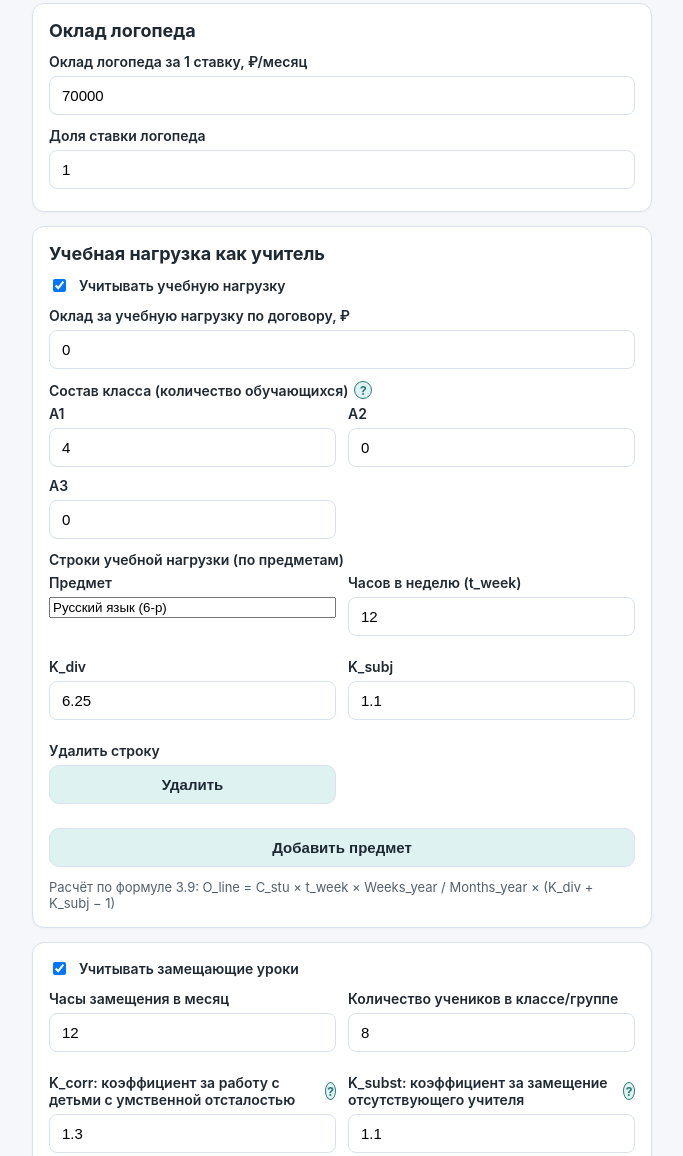
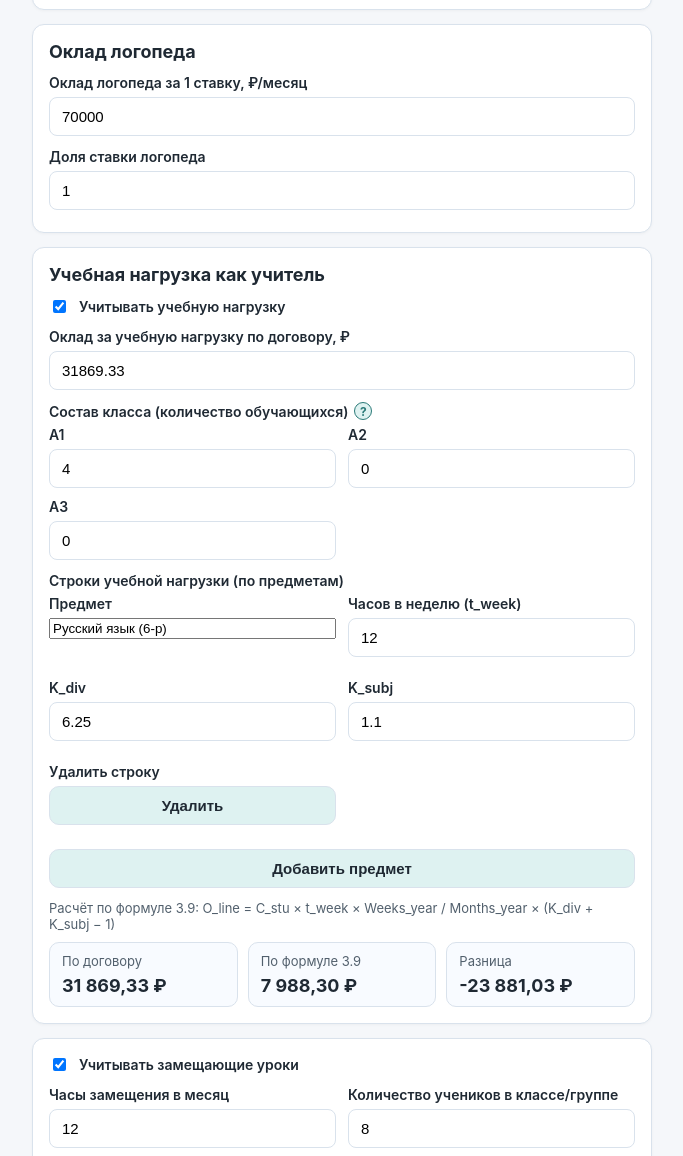
Before and after one commit to d1249/speech_therapist_salary_calc, a plain HTML site: page index.html in a window 1280 px wide. Shown: the part 841-1997 px from the top of the page, without its empty margins (298-981 px from the left). Drawn offline with Linux system fonts and the light colour scheme.

Commit message:
Add teacher load comparison and contract default

```diff
--- a/index.html
+++ b/index.html
@@ -143,6 +143,31 @@
       margin-top: 8px;
       line-height: 1.5;
       font-size: 14px;
+    }
+
+    .stat-grid {
+      display: grid;
+      grid-template-columns: repeat(auto-fit, minmax(180px, 1fr));
+      gap: 10px;
+      margin-top: 10px;
+    }
+
+    .stat-card {
+      border: 1px solid var(--border);
+      border-radius: 10px;
+      padding: 10px 12px;
+      background: #f8fbff;
+    }
+
+    .stat-label {
+      font-size: 13px;
+      color: #52606d;
+      margin-bottom: 6px;
+    }
+
+    .stat-value {
+      font-weight: 700;
+      font-size: 18px;
     }
 
     .buttons {
@@ -305,7 +330,7 @@
       <div id="teacher_block">
         <div class="field">
           <label for="o_teacher_contract">Оклад за учебную нагрузку по договору, ₽</label>
-          <input id="o_teacher_contract" type="number" min="0" step="100">
+          <input id="o_teacher_contract" type="number" min="0" step="0.01">
         </div>
         <div class="field">
           <label>Состав класса (количество обучающихся) <span class="info" tabindex="0" data-tooltip="Укажите численность по трем групповым уровням. Подсказка: для кейса «6-р» оставьте значения 4, 0 и 0.">?</span></label>
@@ -331,6 +356,20 @@
           <button id="add_teacher_line" class="btn-secondary" type="button" style="margin-top:6px">Добавить предмет</button>
         </div>
         <div class="muted" style="font-size:13px">Расчёт по формуле 3.9: O_line = C_stu × t_week × Weeks_year / Months_year × (K_div + K_subj − 1)</div>
+        <div class="stat-grid" aria-live="polite">
+          <div class="stat-card">
+            <div class="stat-label">По договору</div>
+            <div class="stat-value" id="teacher_contract_display">0 ₽</div>
+          </div>
+          <div class="stat-card">
+            <div class="stat-label">По формуле 3.9</div>
+            <div class="stat-value" id="teacher_formula_display">0 ₽</div>
+          </div>
+          <div class="stat-card">
+            <div class="stat-label">Разница</div>
+            <div class="stat-value" id="teacher_delta_display">0 ₽</div>
+          </div>
+        </div>
       </div>
     </section>
 
@@ -427,7 +466,7 @@
       a1: 4,
       a2: 0,
       a3: 0,
-      o_teacher_contract: 0,
+      o_teacher_contract: 31869.33,
       use_substitution: true,
       h_subst: 12,
       n_students: 8,
@@ -472,6 +511,9 @@
     const summaryBreakdown = document.getElementById('summary_breakdown');
     const logopedBreakdown = document.getElementById('logoped_breakdown');
     const teacherBreakdown = document.getElementById('teacher_breakdown');
+    const teacherContractDisplay = document.getElementById('teacher_contract_display');
+    const teacherFormulaDisplay = document.getElementById('teacher_formula_display');
+    const teacherDeltaDisplay = document.getElementById('teacher_delta_display');
     const substitutionBreakdown = document.getElementById('substitution_breakdown');
     const extrasBreakdown = document.getElementById('extras_breakdown');
     const teacherBlock = document.getElementById('teacher_block');
@@ -669,11 +711,14 @@
 
       const total = zLogoped + oTeacherContract + zSubst + zComp + zStim;
 
+      const teacherDelta = teacherCalc.total - oTeacherContract;
+
       summaryDisplay.textContent = `Итоговая сумма за месяц: ${formatMoney(total)}`;
       summaryBreakdown.innerHTML = `
         Оклад логопеда: <strong>${formatMoney(zLogoped)}</strong><br>
         Учебная нагрузка (по договору): <strong>${formatMoney(oTeacherContract)}</strong><br>
         Учебная нагрузка (по формуле): <strong>${formatMoney(teacherCalc.total)}</strong><br>
+        Разница (формула − договор): <strong>${formatMoney(teacherDelta)}</strong><br>
         Замещение: <strong>${formatMoney(zSubst)}</strong><br>
         Компенсации: <strong>${formatMoney(zComp)}</strong><br>
         Стимулирующие: <strong>${formatMoney(zStim)}</strong>
@@ -685,13 +730,16 @@
         = <strong>${formatMoney(zLogoped)}</strong>
       `;
 
-      const teacherDelta = teacherCalc.total - oTeacherContract;
       teacherBreakdown.innerHTML = useTeacher ? `
         По договору: <strong>${formatMoney(oTeacherContract)}</strong><br>
         По формуле: <strong>${formatMoney(teacherCalc.total)}</strong><br>
         Разница: <strong>${formatMoney(teacherDelta)}</strong><br><br>
         ${teacherCalc.lines.join('<br>') || 'Строки нагрузки не указаны.'}
       ` : 'Учебная нагрузка не учитывается.';
+
+      teacherContractDisplay.textContent = formatMoney(oTeacherContract);
+      teacherFormulaDisplay.textContent = formatMoney(teacherCalc.total);
+      teacherDeltaDisplay.textContent = formatMoney(teacherDelta);
 
       substitutionBreakdown.innerHTML = useSubst ? `
         Стоимость часа: C_ч = U × N_учеников × K_corr × K_subst × K_усл_subst<br>
```
